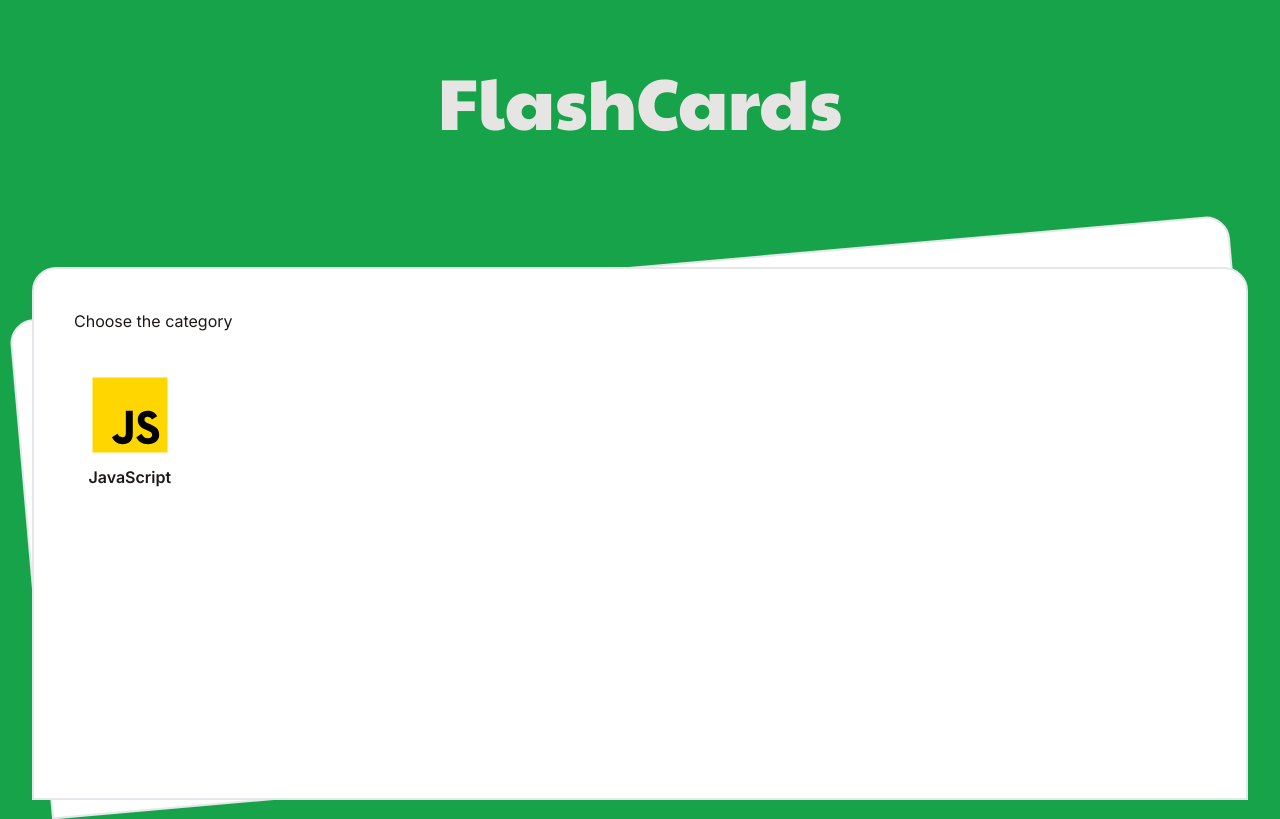
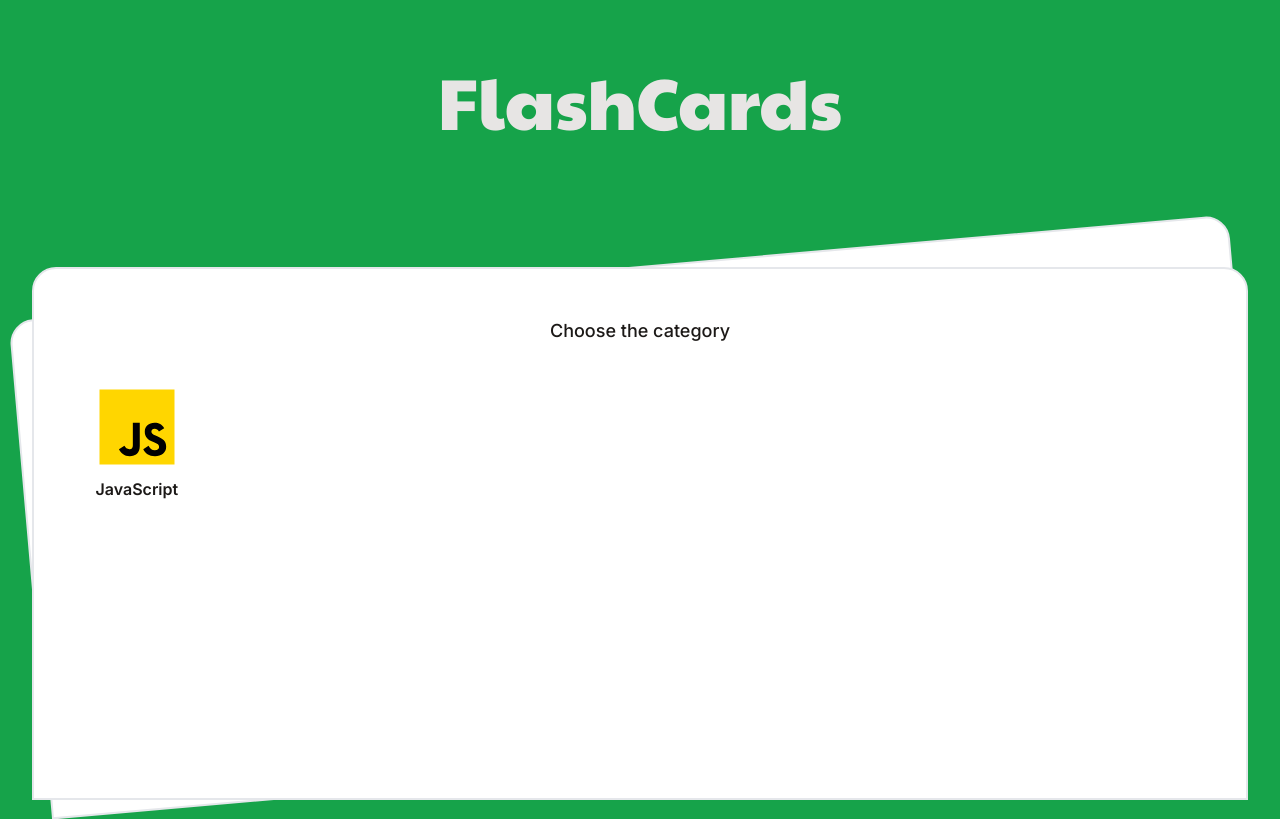
Before and after one commit to DmelladoH/flash-cards-dev, a Next.js app: page / in a window 1280 px wide. Built offline with nearby package versions, Linux system fonts and the light colour scheme.

Commit message:
feat: center category section title

```diff
--- a/src/app/page.tsx
+++ b/src/app/page.tsx
@@ -5,9 +5,8 @@ export default async function HomePage() {
   return (
     <main className="grid h-screen grid-rows-3">
       <HeroSection />
-      <div className="relative row-span-2 ">
+      <div className="relative row-span-2">
         <CategorySection />
-        {/* <div className="m-x-2 absolute bottom-0 z-30 h-60 w-full bg-slate-600"></div> */}
       </div>
     </main>
   );
--- a/src/components/category-section.tsx
+++ b/src/components/category-section.tsx
@@ -4,8 +4,8 @@ import CategoryCard from "./UI/category-card";
 export function CategorySection() {
   return (
     <>
-      <section className="absolute z-20 mx-8 h-full w-[-webkit-fill-available] rounded-t-3xl border-2 bg-white p-10 text-stone-900">
-        <h2>Choose the category</h2>
+      <section className="absolute z-20 mx-8 h-full w-[-webkit-fill-available] rounded-t-3xl border-2 bg-white p-12 text-stone-900">
+        <h2 className="text-center text-lg font-medium">Choose the category</h2>
         <ul className="gallery mt-8">
           <li>
             <CategoryCard
```
